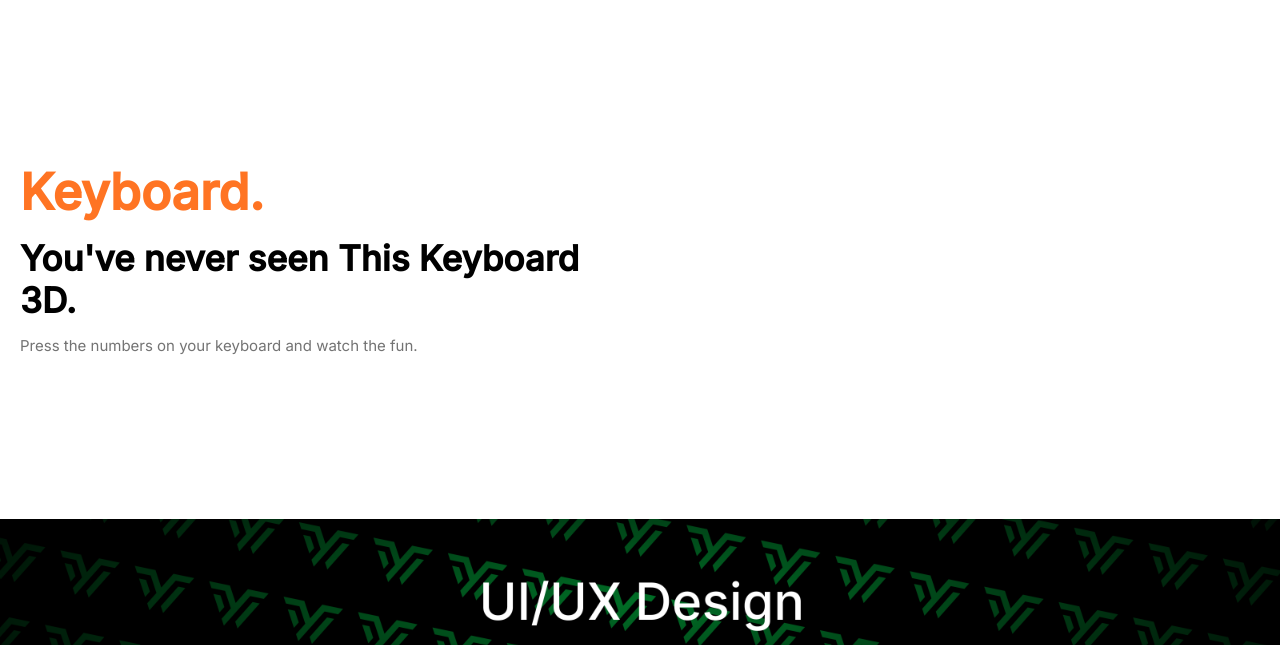
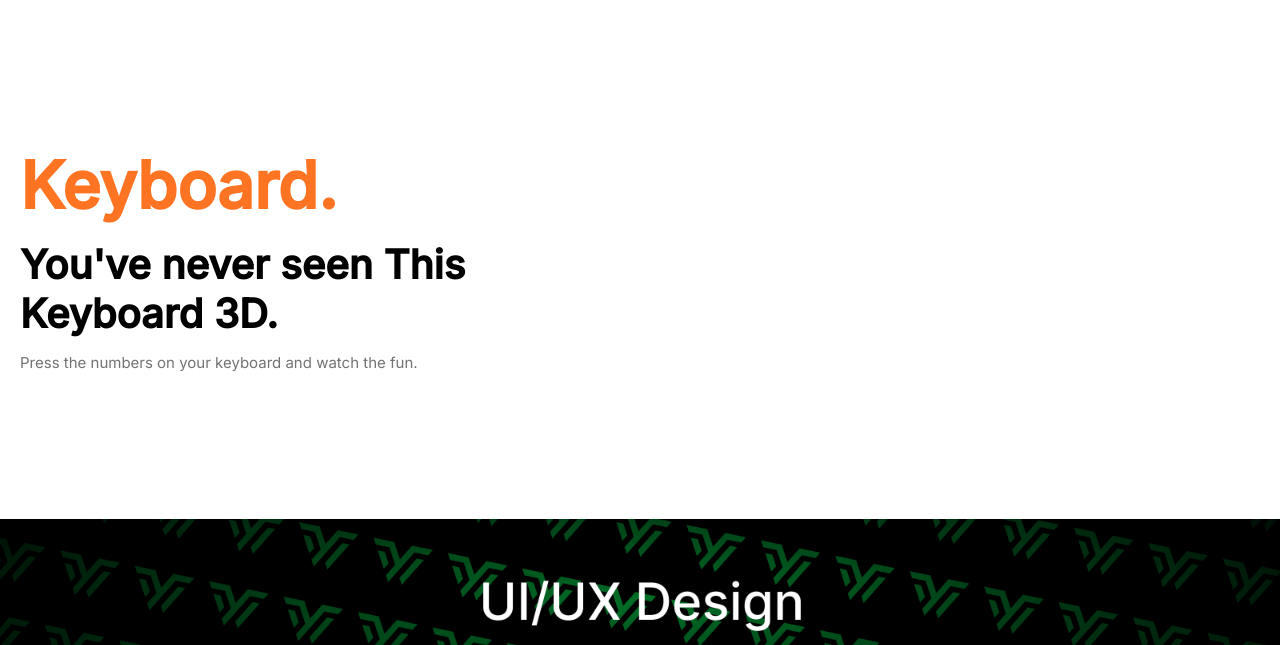
Before and after one commit to YOSSEF-WEAL/Keyboard-3D, a plain HTML site: page index.html in a window 1280 px wide. Shown: the part 95-740 px from the top of the page. Drawn offline with Linux system fonts and the light colour scheme; some packages are replaced by stand-ins of ours; a script that the page names is missing.

Commit message:
Update style.css

```diff
--- a/css/style.css
+++ b/css/style.css
@@ -87,13 +87,13 @@ header .by_y a {
 }
 
 .hero .texts h3 {
-    font-size: 50px;
+    font-size: 65px;
     color: #ff7423;
 
 }
 
 .hero .texts h5 {
-    font-size: 35px;
+    font-size: 40px;
     color: rgb(0, 0, 0);
 
 }
```
